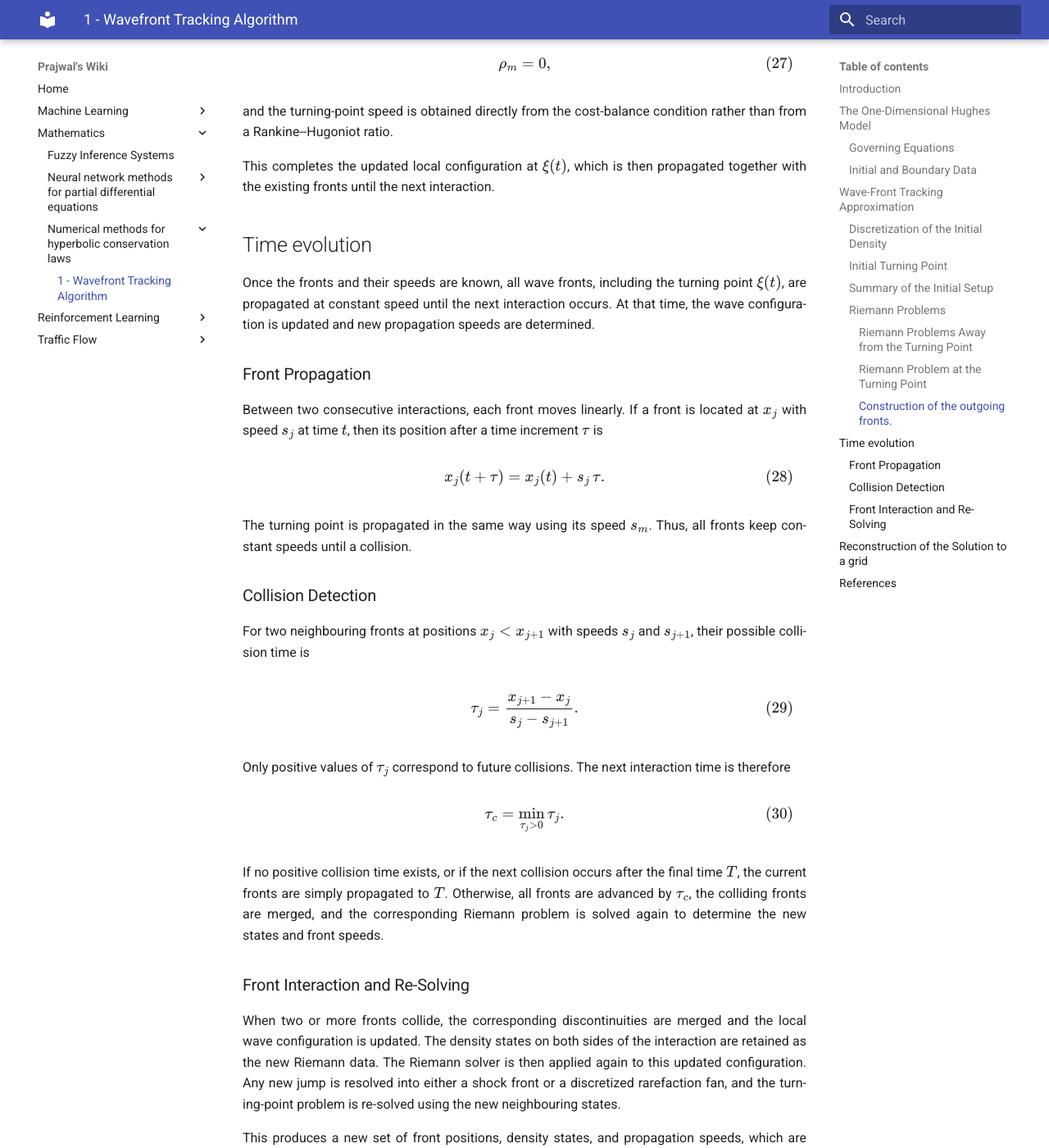
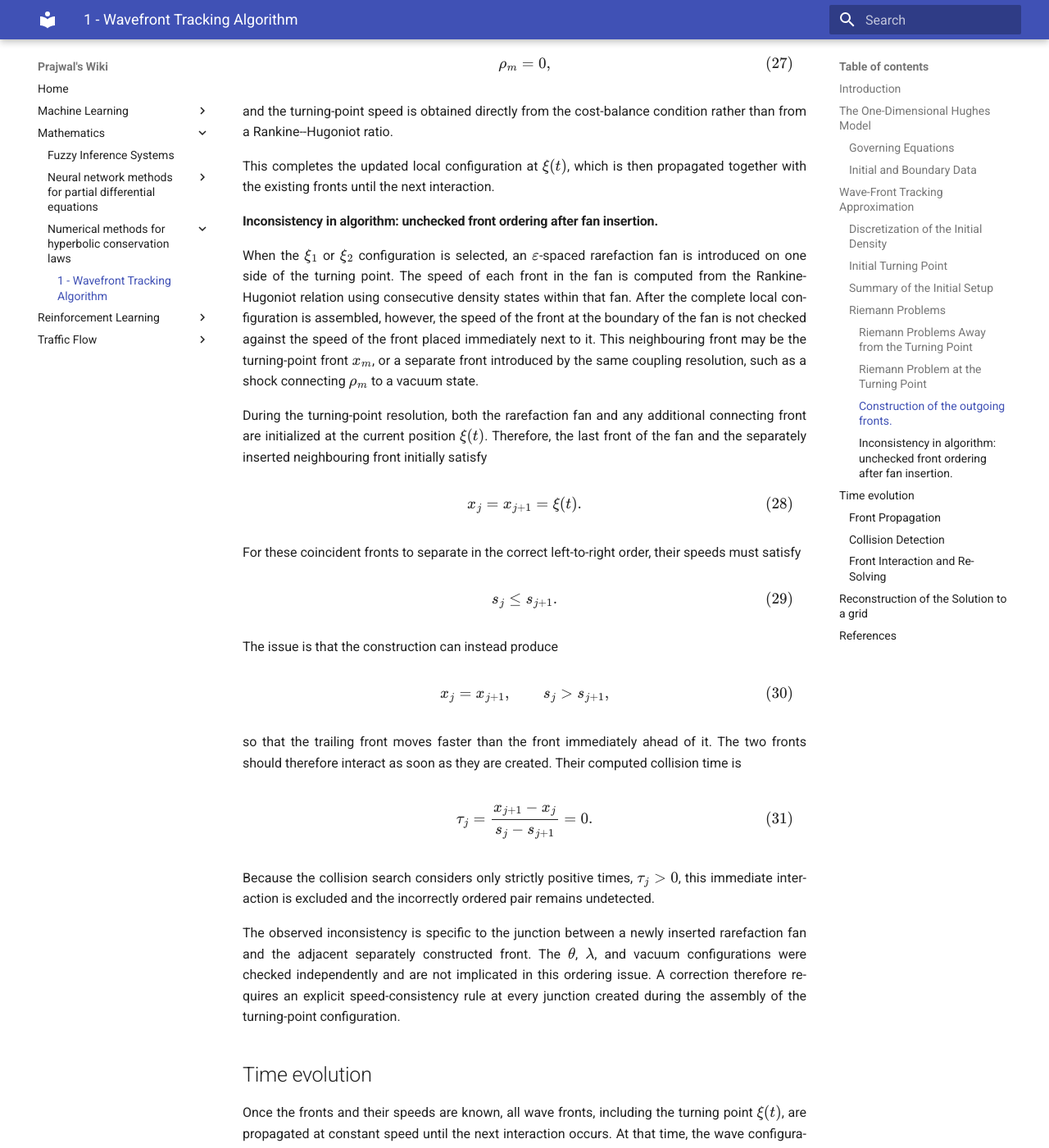
Before and after one commit to pj1911/my-wiki, an MkDocs documentation site: the page built from docs/Wavefront Tracking Algorithm.md, in a window 1280 px wide and 1400 px high, scrolled down 7476 px. Shown: the whole window at 82% size. Built offline with MkDocs 1.6.1 and Material for MkDocs 9.7.7, drawn with Linux system fonts in a browser that asks for light colours.

Commit message:
Document inconsistency in front ordering after fan insertion
Added explanation of inconsistency in front ordering after fan insertion and proposed a correction for speed consistency at junctions.

```diff
--- a/docs/Wavefront Tracking Algorithm.md
+++ b/docs/Wavefront Tracking Algorithm.md
@@ -385,6 +385,63 @@ condition rather than from a Rankine--Hugoniot ratio.
 This completes the updated local configuration at \(\xi(t)\), which is then
 propagated together with the existing fronts until the next interaction.
 
+#### Inconsistency in algorithm: unchecked front ordering after fan insertion.
+
+When the \(\xi_1\) or \(\xi_2\) configuration is selected, an
+\(\varepsilon\)-spaced rarefaction fan is introduced on one side of the
+turning point. The speed of each front in the fan is computed from the
+Rankine-Hugoniot relation using consecutive density states within that
+fan. After the complete local configuration is assembled, however, the
+speed of the front at the boundary of the fan is not checked against the
+speed of the front placed immediately next to it. This neighbouring front
+may be the turning-point front \(x_m\), or a separate front introduced by
+the same coupling resolution, such as a shock connecting \(\rho_m\) to a
+vacuum state.
+
+During the turning-point resolution, both the rarefaction fan and any
+additional connecting front are initialized at the current position
+\(\xi(t)\). Therefore, the last front of the fan and the separately
+inserted neighbouring front initially satisfy
+
+$$
+x_j=x_{j+1}=\xi(t).
+$$
+
+For these coincident fronts to separate in the correct left-to-right
+order, their speeds must satisfy
+
+$$
+s_j\leq s_{j+1}.
+$$
+
+The issue is that the construction can instead produce
+
+$$
+x_j=x_{j+1},
+\qquad
+s_j>s_{j+1},
+$$
+
+so that the trailing front moves faster than the front immediately ahead
+of it. The two fronts should therefore interact as soon as they are
+created. Their computed collision time is
+
+$$
+\tau_j =
+\frac{x_{j+1}-x_j}{s_j-s_{j+1}} =0.
+$$
+
+Because the collision search considers only strictly positive
+times, \(\tau_j>0\), this immediate interaction is excluded and the
+incorrectly ordered pair remains undetected.
+
+The observed inconsistency is specific to the junction between a newly
+inserted rarefaction fan and the adjacent separately constructed front.
+The \(\theta\), \(\lambda\), and vacuum configurations were checked
+independently and are not implicated in this ordering issue. A correction
+therefore requires an explicit speed-consistency rule at every junction
+created during the assembly of the turning-point configuration.
+
 ## Time evolution
 
 Once the fronts and their speeds are known, all wave fronts,
```
